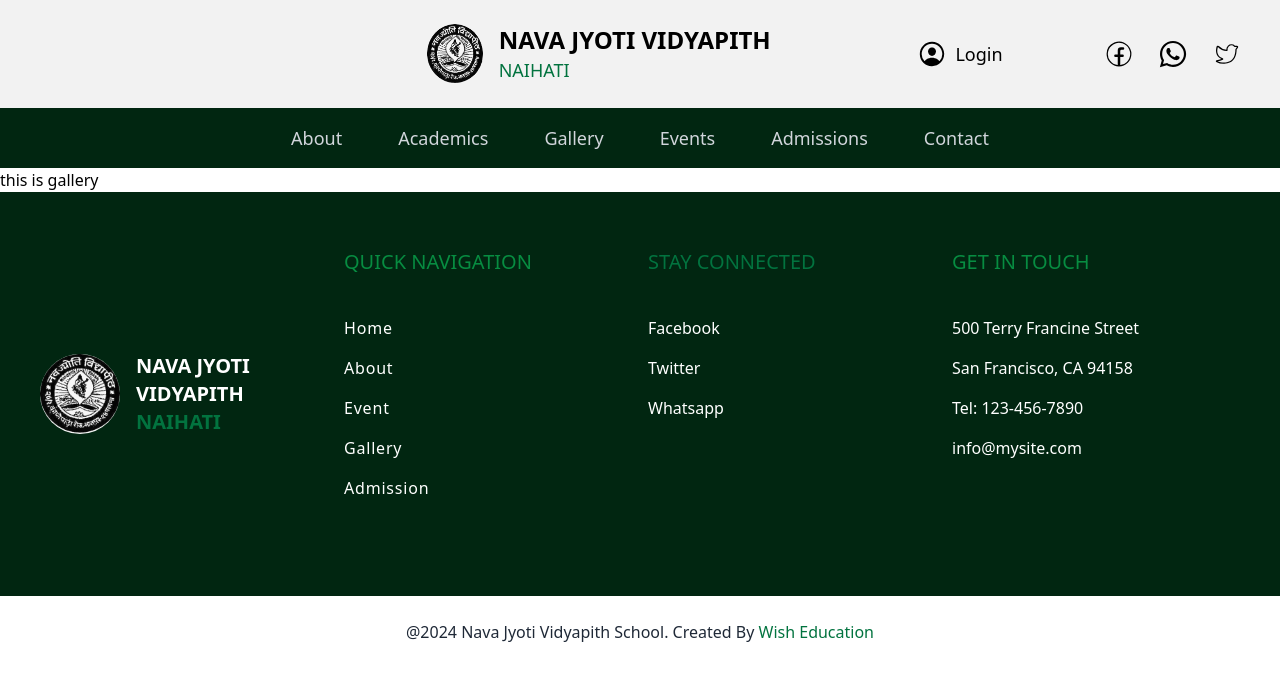
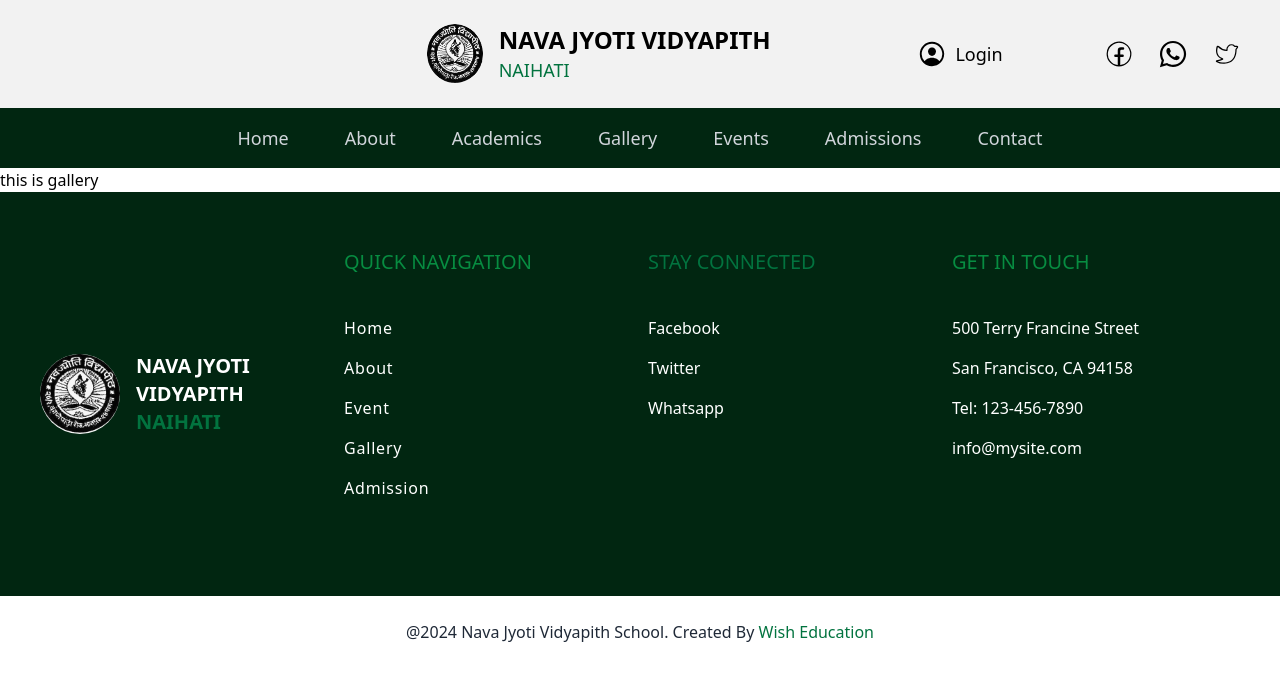
Before and after one commit to PriyanshuChourasia/academeaschool, a React (Vite) app: page /academeaschool/gallery in a window 1280 px wide. Shown: the top 680 px of the page. Built offline with nearby package versions, Linux system fonts and the light colour scheme.

Commit message:
package change

```diff
--- a/package.json
+++ b/package.json
@@ -1,6 +1,6 @@
 {
   "name": "academeaschool",
-  "homepage": "https://priyanshuchourasia.github.io/academeaschool",
+  "homepage": "https://priyanshuchourasia.github.io/academeaschool/",
   "private": true,
   "version": "0.0.0",
   "type": "module",
--- a/src/components/Navbar/NavbarComponent.jsx
+++ b/src/components/Navbar/NavbarComponent.jsx
@@ -8,11 +8,11 @@ const NavbarComponent = () =>{
 
 
     const navOption = [
-        // {
-        //     "id":1,
-        //     "name":"Home",
-        //     "link":"/academeaschool/",
-        // },
+        {
+            "id":1,
+            "name":"Home",
+            "link":"/academeaschool/",
+        },
         {
             "id":2,
             "name":"About",
```
